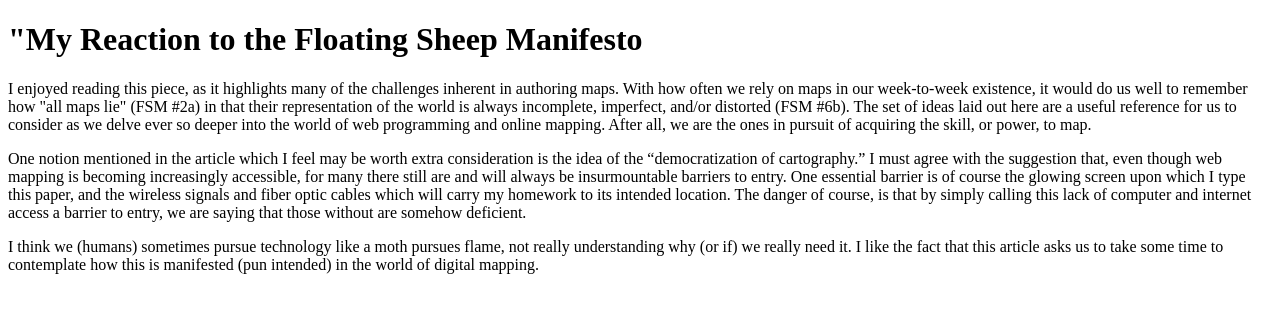
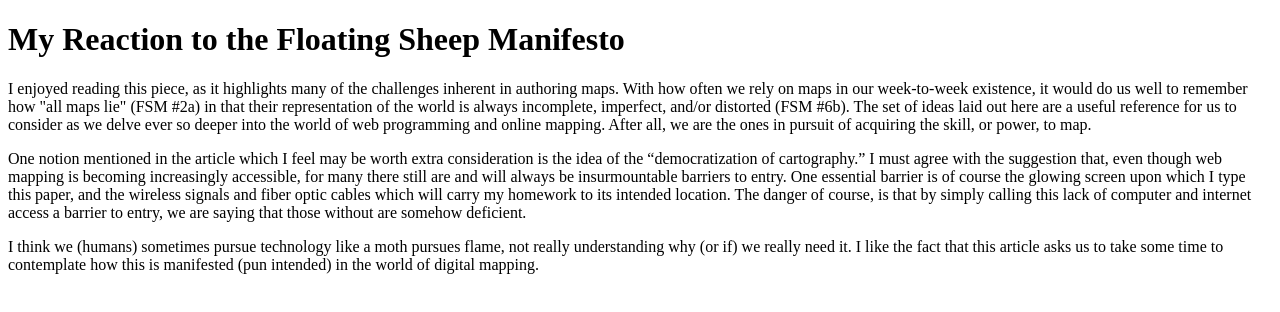
Before and after one commit to nicwill0707/MAP-672, a plain HTML site: page module-01/index.html in a window 1280 px wide. Drawn offline with Linux system fonts and the light colour scheme.

Commit message:
edits to prose and markdown

```diff
--- a/module-01/index.html
+++ b/module-01/index.html
@@ -2,13 +2,13 @@
 <html>
 <head>
 <meta charset=utf-8 />
-<title>A basic HTML template</title>
+<title>My Reaction to the Floating Sheep Manifesto</title>
 <meta name='viewport' content='initial-scale=1,maximum-scale=1,user-scalable=no' />
 </head>
 <body>
-<h1>"My Reaction to the Floating Sheep Manifesto</h1>
+<h1>My Reaction to the Floating Sheep Manifesto</h1>
 <p>I enjoyed reading this piece, as it highlights many of the challenges inherent in authoring maps. With how often we rely on maps in our week-to-week existence, it would do us well to remember how "all maps lie" (FSM #2a) in that their representation of the world is always incomplete, imperfect, and/or distorted (FSM #6b). The set of ideas laid out here are a useful reference for us to consider as we delve ever so deeper into the world of web programming and online mapping. After all, we are the ones in pursuit of acquiring the skill, or power, to map.</p>
 <p>One notion mentioned in the article which I feel may be worth extra consideration is the idea of the “democratization of cartography.” I must agree with the suggestion that, even though web mapping is becoming increasingly accessible, for many there still are and will always be insurmountable barriers to entry. One essential barrier is of course the glowing screen upon which I type this paper, and the wireless signals and fiber optic cables which will carry my homework to its intended location. The danger of course, is that by simply calling this lack of computer and internet access a barrier to entry, we are saying that those without are somehow deficient.</p>
-<p>I think we (humans) sometimes pursue technology like a moth pursues flame, not really understanding why (or if) we really need it. I like the fact that this article asks us to take some time to contemplate how this is manifested (pun intended) in the world of digital mapping. </p>
+<p>I think we (humans) sometimes pursue technology like a moth pursues flame, not really understanding why (or if) we really need it. I like the fact that this article asks us to take some time to contemplate how this is manifested (pun intended) in the world of digital mapping.</p>
 </body>
 </html>
```
Also changed, not shown: 1 other file.
